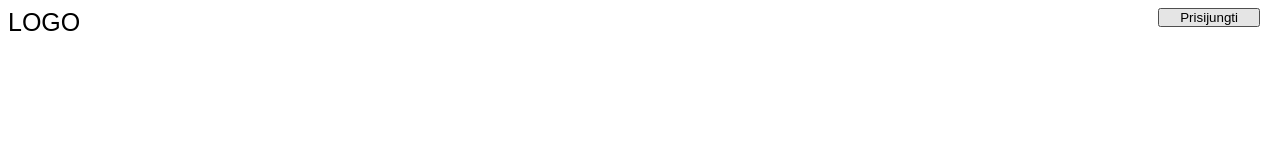
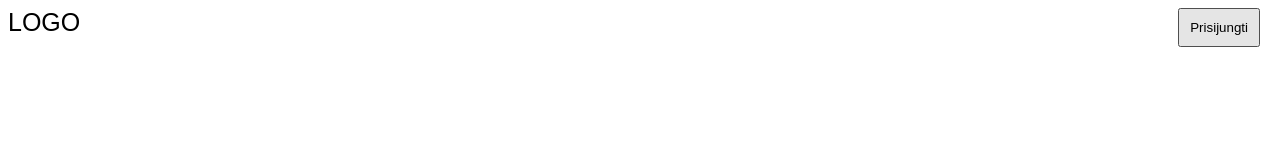
Before and after one commit to aistyte111/Naujienu_Puslapis, a plain HTML site: page index.html in a window 1280 px wide. In both pictures the pointer is over the button "Prisijungti". Drawn offline with Linux system fonts and the light colour scheme.

Commit message:
Prisijunti mygtukas [pataisytas]

```diff
--- a/styles.css
+++ b/styles.css
@@ -19,6 +19,6 @@ button {
     margin-top: 0px;
 }
 button:hover {
-    padding: 0px 20px 0px 20px;
+    padding: 10px;
     transition: all 0.2s;
 }
```
